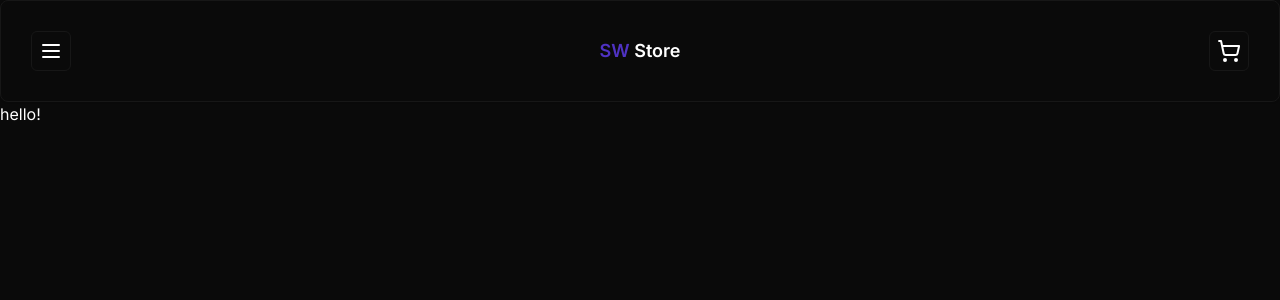
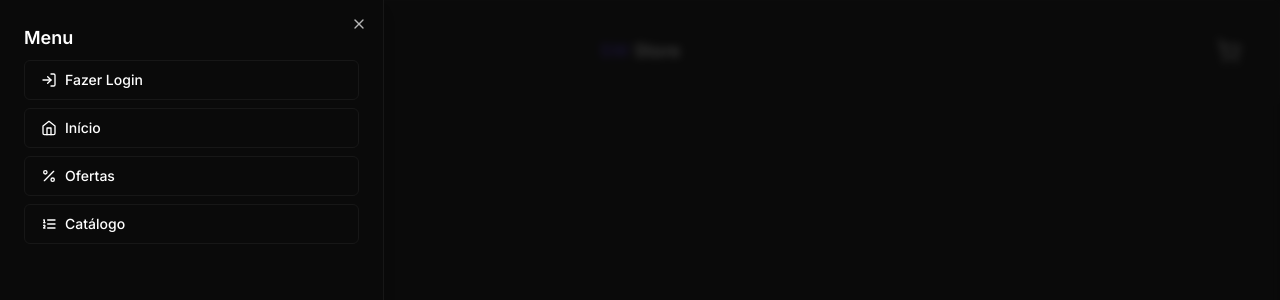
Before and after one commit to Augusto9237/sw-store, a Next.js app: page / in a window 1280 px wide. Both pictures are taken after a click on the button 51 px from the left and 51 px from the top of the page. Shown: the top 300 px of the page. Built offline with nearby package versions, Linux system fonts and the light colour scheme.

Commit message:
feat: add header menu using sheet component

```diff
--- a/package.json
+++ b/package.json
@@ -10,6 +10,7 @@
   },
   "dependencies": {
     "@prisma/client": "^5.4.2",
+    "@radix-ui/react-dialog": "^1.0.5",
     "@radix-ui/react-slot": "^1.0.2",
     "class-variance-authority": "^0.7.0",
     "clsx": "^2.0.0",
--- a/src/components/ui/header.tsx
+++ b/src/components/ui/header.tsx
@@ -1,12 +1,45 @@
-import { MenuIcon, ShoppingCartIcon } from "lucide-react";
+import { HomeIcon, ListOrderedIcon, LogInIcon, MenuIcon, PercentIcon, ShoppingCartIcon } from "lucide-react";
 import { Button } from "./button";
-import { Card} from "./card";
+import { Card } from "./card";
+import { Sheet, SheetContent, SheetHeader, SheetTrigger } from "./sheet";
 
 const Header = () => {
     return <Card className="flex justify-between p-[1.875rem] items-center">
-        <Button size='icon' variant='outline'>
-            <MenuIcon />
-        </Button>
+        <Sheet>
+            <SheetTrigger asChild>
+                <Button size='icon' variant='outline'>
+                    <MenuIcon />
+                </Button>
+            </SheetTrigger>
+
+            <SheetContent side="left">
+                <SheetHeader className="text-left text-lg font-semibold">
+                    Menu
+                </SheetHeader>
+
+                <div className="mt-2 flex flex-col gap-2">
+                    <Button variant='outline' className="w-full justify-start gap-2">
+                        <LogInIcon size={16} />
+                        Fazer Login
+                    </Button>
+
+                    <Button variant='outline' className="w-full justify-start gap-2">
+                        <HomeIcon size={16} />
+                        Início
+                    </Button>
+
+                    <Button variant='outline' className="w-full justify-start gap-2">
+                        <PercentIcon size={16} />
+                        Ofertas
+                    </Button>
+
+                    <Button variant='outline' className="w-full justify-start gap-2">
+                        <ListOrderedIcon size={16} />
+                        Catálogo
+                    </Button>
+                </div>
+            </SheetContent>
+        </Sheet>
 
         <h1 className="font-semibold text-lg">
             <span className="text-primary">SW</span> Store
--- /dev/null
+++ b/src/components/ui/sheet.tsx
@@ -0,0 +1,146 @@
+"use client"
+
+import * as React from "react"
+import * as SheetPrimitive from "@radix-ui/react-dialog"
+import { cva, type VariantProps } from "class-variance-authority"
+import { X } from "lucide-react"
+
+import { cn } from "@/lib/utils"
+
+const Sheet = SheetPrimitive.Root
+
+const SheetTrigger = SheetPrimitive.Trigger
+
+const SheetClose = SheetPrimitive.Close
+
+const SheetPortal = ({
+  className,
+  ...props
+}: SheetPrimitive.DialogPortalProps) => (
+  <SheetPrimitive.Portal className={cn(className)} {...props} />
+)
+SheetPortal.displayName = SheetPrimitive.Portal.displayName
+
+const SheetOverlay = React.forwardRef<
+  React.ElementRef<typeof SheetPrimitive.Overlay>,
+  React.ComponentPropsWithoutRef<typeof SheetPrimitive.Overlay>
+>(({ className, ...props }, ref) => (
+  <SheetPrimitive.Overlay
+    className={cn(
+      "fixed inset-0 z-50 bg-background/80 backdrop-blur-sm data-[state=open]:animate-in data-[state=closed]:animate-out data-[state=closed]:fade-out-0 data-[state=open]:fade-in-0",
+      className
+    )}
+    {...props}
+    ref={ref}
+  />
+))
+SheetOverlay.displayName = SheetPrimitive.Overlay.displayName
+
+const sheetVariants = cva(
+  "fixed z-50 gap-4 bg-background p-6 shadow-lg transition ease-in-out data-[state=open]:animate-in data-[state=closed]:animate-out data-[state=closed]:duration-300 data-[state=open]:duration-500",
+  {
+    variants: {
+      side: {
+        top: "inset-x-0 top-0 border-b data-[state=closed]:slide-out-to-top data-[state=open]:slide-in-from-top",
+        bottom:
+          "inset-x-0 bottom-0 border-t data-[state=closed]:slide-out-to-bottom data-[state=open]:slide-in-from-bottom",
+        left: "inset-y-0 left-0 h-full w-3/4 border-r data-[state=closed]:slide-out-to-left data-[state=open]:slide-in-from-left sm:max-w-sm",
+        right:
+          "inset-y-0 right-0 h-full w-3/4  border-l data-[state=closed]:slide-out-to-right data-[state=open]:slide-in-from-right sm:max-w-sm",
+      },
+    },
+    defaultVariants: {
+      side: "right",
+    },
+  }
+)
+
+interface SheetContentProps
+  extends React.ComponentPropsWithoutRef<typeof SheetPrimitive.Content>,
+    VariantProps<typeof sheetVariants> {}
+
+const SheetContent = React.forwardRef<
+  React.ElementRef<typeof SheetPrimitive.Content>,
+  SheetContentProps
+>(({ side = "right", className, children, ...props }, ref) => (
+  <SheetPortal>
+    <SheetOverlay />
+    <SheetPrimitive.Content
+      ref={ref}
+      className={cn(sheetVariants({ side }), className)}
+      {...props}
+    >
+      {children}
+      <SheetPrimitive.Close className="absolute right-4 top-4 rounded-sm opacity-70 ring-offset-background transition-opacity hover:opacity-100 focus:outline-none focus:ring-2 focus:ring-ring focus:ring-offset-2 disabled:pointer-events-none data-[state=open]:bg-secondary">
+        <X className="h-4 w-4" />
+        <span className="sr-only">Close</span>
+      </SheetPrimitive.Close>
+    </SheetPrimitive.Content>
+  </SheetPortal>
+))
+SheetContent.displayName = SheetPrimitive.Content.displayName
+
+const SheetHeader = ({
+  className,
+  ...props
+}: React.HTMLAttributes<HTMLDivElement>) => (
+  <div
+    className={cn(
+      "flex flex-col space-y-2 text-center sm:text-left",
+      className
+    )}
+    {...props}
+  />
+)
+SheetHeader.displayName = "SheetHeader"
+
+const SheetFooter = ({
+  className,
+  ...props
+}: React.HTMLAttributes<HTMLDivElement>) => (
+  <div
+    className={cn(
+      "flex flex-col-reverse sm:flex-row sm:justify-end sm:space-x-2",
+      className
+    )}
+    {...props}
+  />
+)
+SheetFooter.displayName = "SheetFooter"
+
+const SheetTitle = React.forwardRef<
+  React.ElementRef<typeof SheetPrimitive.Title>,
+  React.ComponentPropsWithoutRef<typeof SheetPrimitive.Title>
+>(({ className, ...props }, ref) => (
+  <SheetPrimitive.Title
+    ref={ref}
+    className={cn("text-lg font-semibold text-foreground", className)}
+    {...props}
+  />
+))
+SheetTitle.displayName = SheetPrimitive.Title.displayName
+
+const SheetDescription = React.forwardRef<
+  React.ElementRef<typeof SheetPrimitive.Description>,
+  React.ComponentPropsWithoutRef<typeof SheetPrimitive.Description>
+>(({ className, ...props }, ref) => (
+  <SheetPrimitive.Description
+    ref={ref}
+    className={cn("text-sm text-muted-foreground", className)}
+    {...props}
+  />
+))
+SheetDescription.displayName = SheetPrimitive.Description.displayName
+
+export {
+  Sheet,
+  SheetPortal,
+  SheetOverlay,
+  SheetTrigger,
+  SheetClose,
+  SheetContent,
+  SheetHeader,
+  SheetFooter,
+  SheetTitle,
+  SheetDescription,
+}
```
Also changed, not shown: 1 other file (tests, documents, lock files or other folders).
